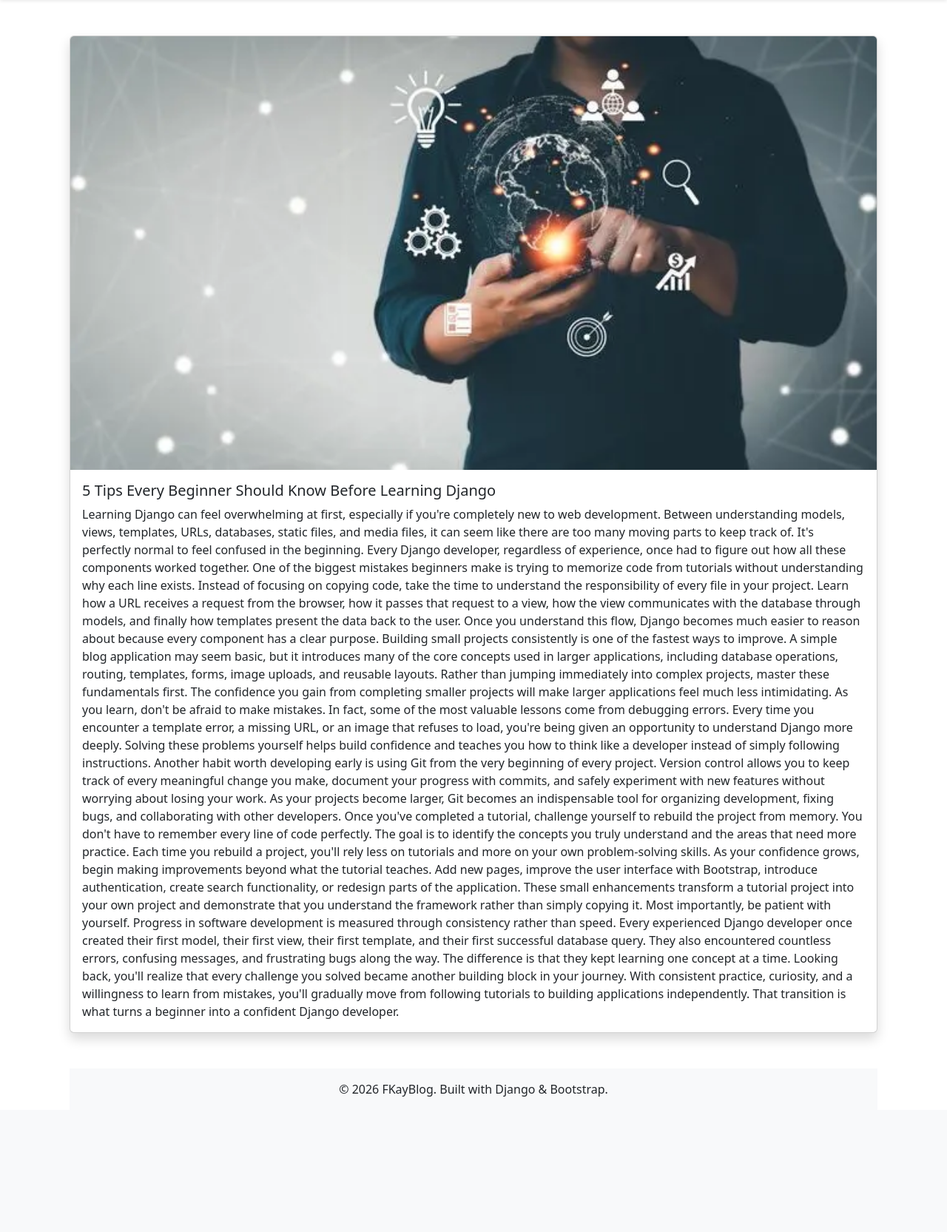
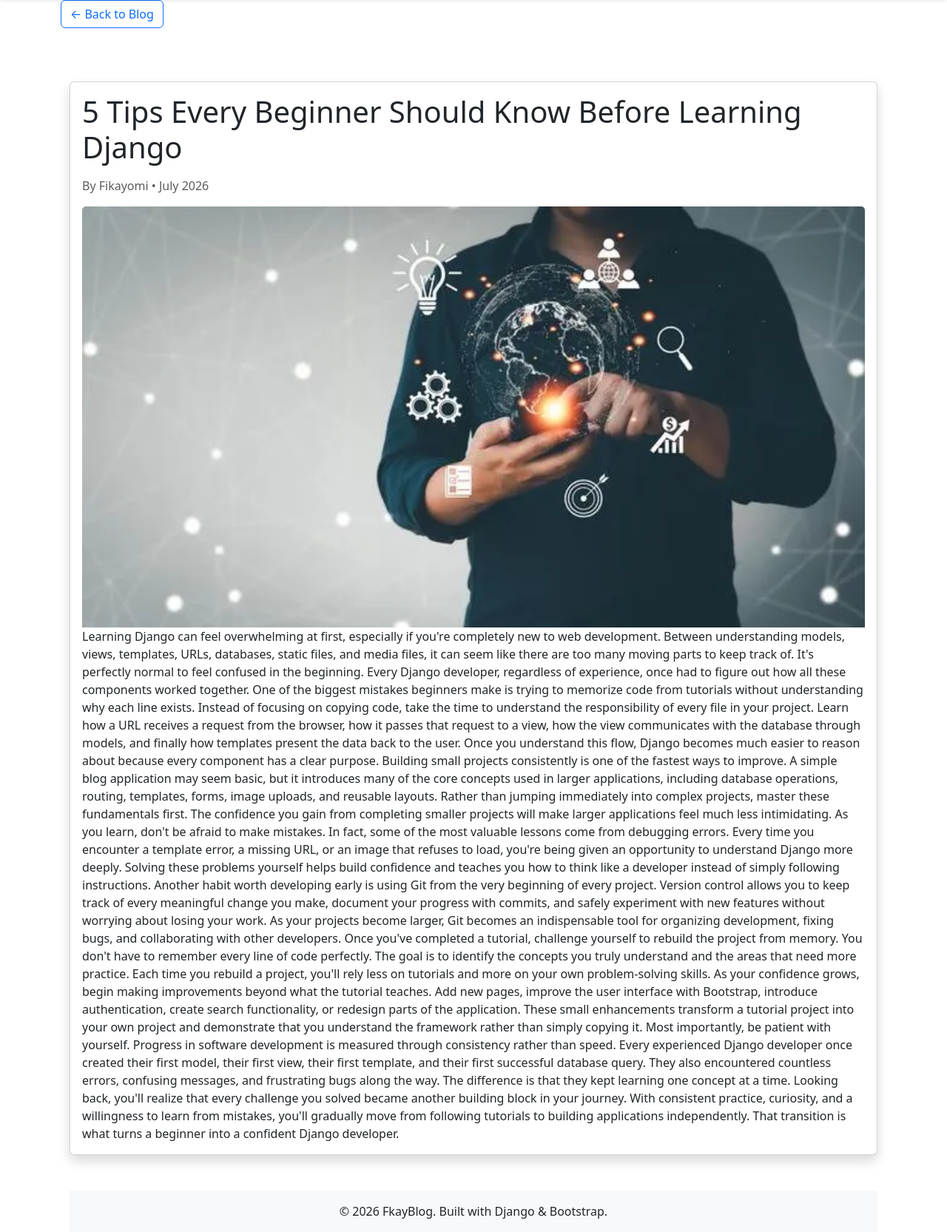
Before and after one commit to Fkay18/CodePulse, a Django app: page /blog/2/ in a window 1280 px wide. Shown: the part 56-1721 px from the top of the page at 74% size. Before the commit the page ends 1538 px from the top, so only its background shows below. Run offline with Django 5.2, Linux system fonts and the light colour scheme; data comes from the database, SQL or seed files in the repository; both versions use the stored data as it was after the commit.

Commit message:
home page and details page modification

```diff
--- a/blog/templates/blog/base.html
+++ b/blog/templates/blog/base.html
@@ -31,7 +31,7 @@
     {% block content %}
     {% endblock %}
     <footer class="bg-body-tertiary text-center py-3 mt-5">
-    <p class="mb-0">&copy; 2026 FKayBlog. Built with Django & Bootstrap.</p>
+    <p class="mb-0">&copy; 2026 FkayBlog. Built with Django & Bootstrap.</p>
 </footer>
 </div>
 
--- a/blog/templates/blog/detail.html
+++ b/blog/templates/blog/detail.html
@@ -1,11 +1,17 @@
 {% extends 'blog/base.html' %}
 
 {% block content %}
+<a href="{% url 'index' %}" class="btn btn-outline-primary mb-4">
+    ← Back to Blog
+</a>
 <div class="container mt-5">
     <div class="card shadow">
-        <img src="{{ post.image_url.url }}" class="card-img-top" alt="{{ post.title }}">
         <div class="card-body">
-            <h5 class="card-title">{{ post.title }}</h5>
+            <h1 class="card-title mb-3">{{ post.title }}</h1>
+            <p class="text-muted">
+                By Fikayomi • July 2026
+            </p>
+            <img src="{{ post.image_url.url }}" class="card-img-top" alt="{{ post.title }}">
             <p class="card-text">{{ post.content }}</p>
         </div>
     </div>
```
Also changed, not shown: blog/templates/blog/index.html (+7 -0 lines), db.sqlite3.
